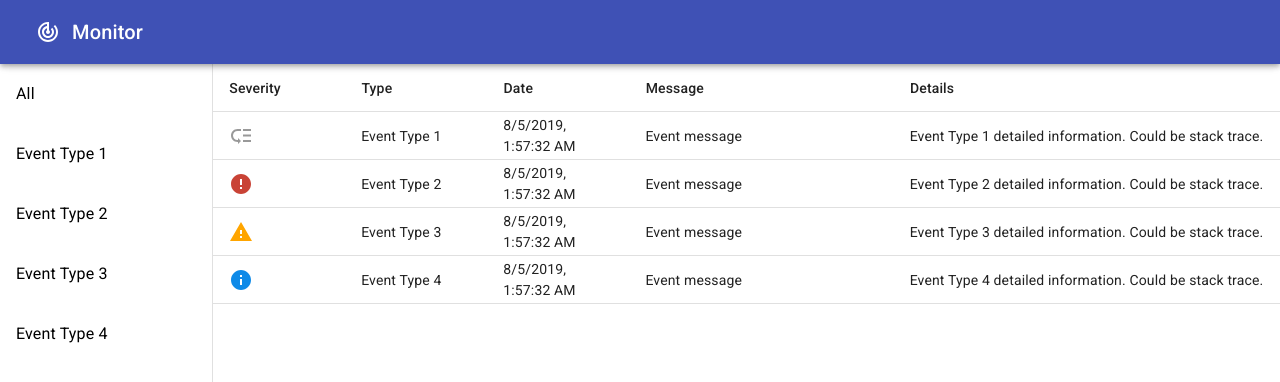
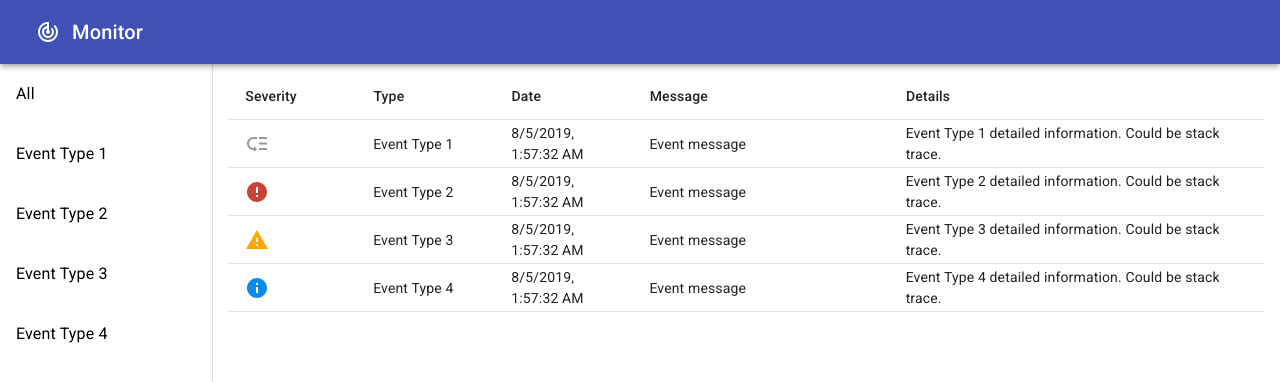
Before and after one commit to stvcott8511/monitor, a React (Create React App) app in the folder webapp/: page /monitors/1/events in a window 1280 px wide. Shown: the top 382 px of the page. Built offline with nearby package versions, Linux system fonts and the light colour scheme.

Commit message:
WIP: Add padding to content in MasterDetailLayout

```diff
--- a/webapp/src/components/core/Layouts/MasterDetailLayout.tsx
+++ b/webapp/src/components/core/Layouts/MasterDetailLayout.tsx
@@ -15,6 +15,11 @@ const useStyles = makeStyles(theme => ({
     borderRightColor: theme.palette.divider,
     borderRightStyle: 'solid',
     borderRightWidth: 1,
+  },
+  masterContentContainer: {
+    paddingTop: theme.spacing(1),
+    paddingLeft: theme.spacing(2),
+    paddingRight: theme.spacing(2),
   },
 }));
 
@@ -61,7 +66,10 @@ const MasterDetailLayout: React.FunctionComponent<MasterDetailLayoutProps> = (pr
 
   return (
     <Grid container className={classes.root}>
-      <Grid item sm={2} className={classes.masterListContainer}>
+      <Grid
+        item
+        sm={2}
+        className={classes.masterListContainer}>
         <AutoSizer>
           {
             ({ height, width }) => {
@@ -78,7 +86,10 @@ const MasterDetailLayout: React.FunctionComponent<MasterDetailLayoutProps> = (pr
           }
         </AutoSizer>
       </Grid>
-      <Grid item sm={10}>
+      <Grid
+        item
+        sm={10}
+        className={classes.masterContentContainer}>
         {children}
       </Grid>
     </Grid>
```
